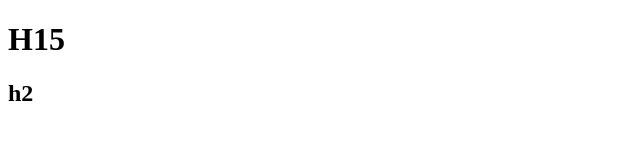
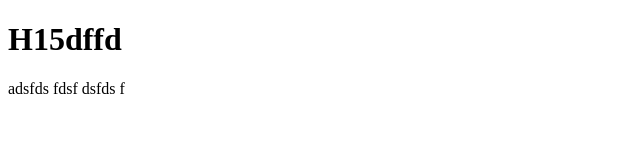
Before and after one commit to pawelsuchocki/Test, a plain HTML site: page index.html in a window 1280 px wide. Shown: the whole page, without its empty margins (0-640 px from the left). Drawn offline with Linux system fonts and the light colour scheme.

Commit message:
nowy paragraf

```diff
--- a/index.html
+++ b/index.html
@@ -4,7 +4,7 @@
 	<title>Title123</title>
 </head>
 <body>
-	<h1>H15</h1>
-	<h2>h2</h2>
+	<h1>H15dffd</h1>
+	<p>adsfds fdsf dsfds f</p>
 </body>
 </html>
```
